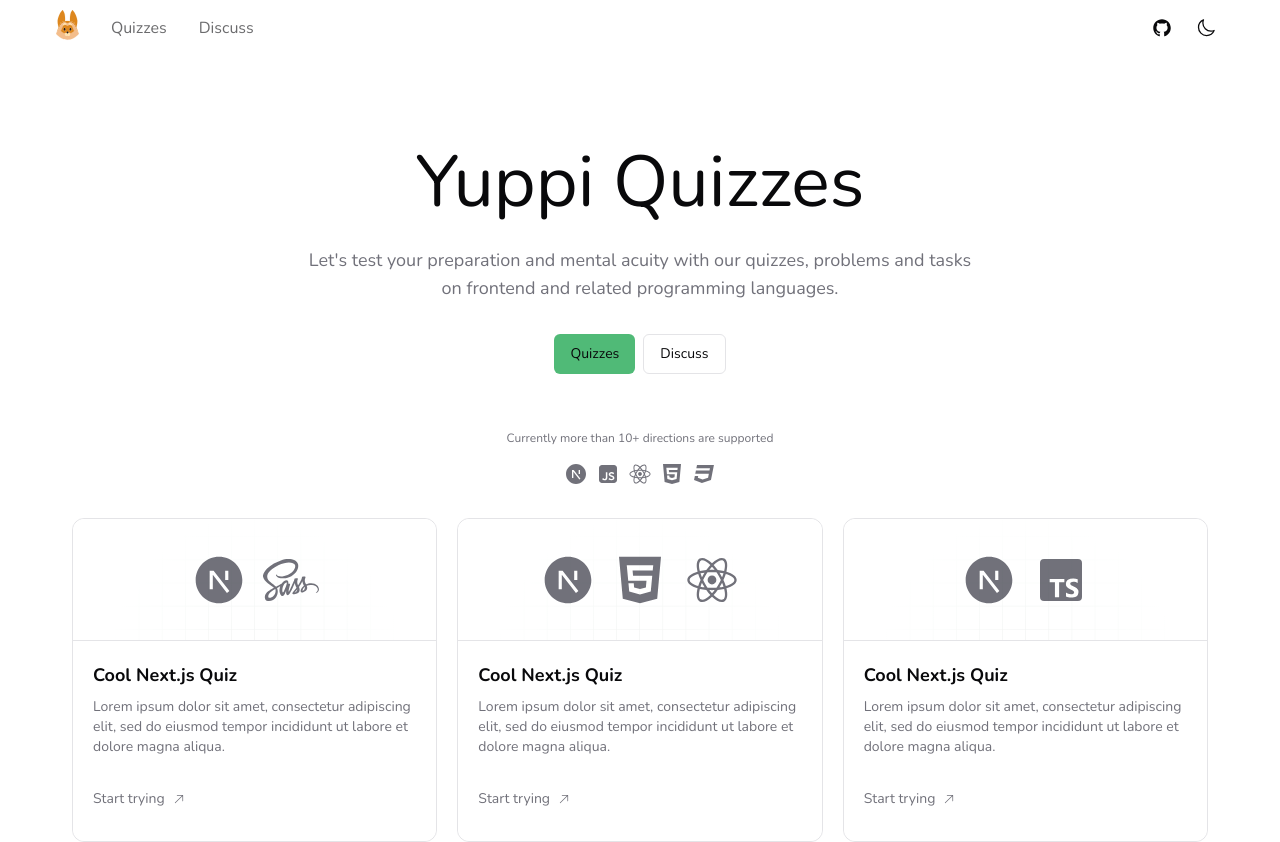
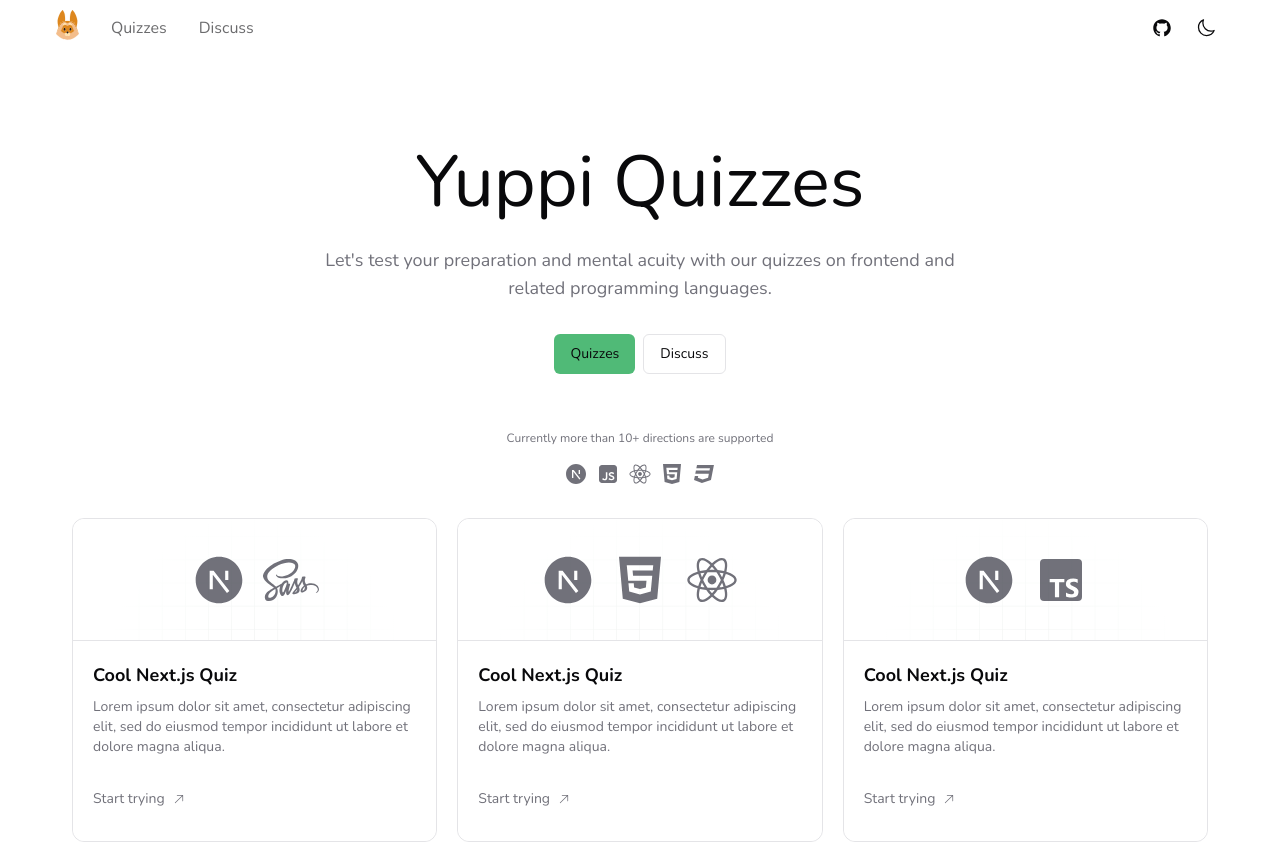
Before and after one commit to Esutarosa/yuppi, a Next.js app: page / in a window 1280 px wide. Shown: the top 842 px of the page. Built offline with nearby package versions, Linux system fonts and the light colour scheme.

Commit message:
> Fixed typo

```diff
--- a/src/components/containers/Hero/index.tsx
+++ b/src/components/containers/Hero/index.tsx
@@ -13,7 +13,7 @@
           <div className='relative z-10 lg:h-auto pt-[90px] lg:pt-[90px] lg:min-h-[300px] flex flex-col items-center justify-center sm:mx-auto md:w-3/4 lg:mx-0 lg:w-full gap-4 lg:gap-8'>
             <div className='flex flex-col items-center'>
               <h1 className='text-foreground text-4xl sm:text-5xl sm:leading-none lg:text-7xl'>Yuppi Quizzes</h1>
-              <p className='text-muted-foreground my-3 pt-2 text-sm sm:mt-5 lg:mb-0 sm:text-base lg:text-lg'>Let's test your preparation and mental acuity with our quizzes, problems and tasks on frontend and related programming languages.</p>
+              <p className='text-muted-foreground my-3 pt-2 text-sm sm:mt-5 lg:mb-0 sm:text-base lg:text-lg'>Let's test your preparation and mental acuity with our quizzes on frontend and related programming languages.</p>
             </div>
             <div className='flex items-center gap-2'>
               <Button asChild variant="default" className="bg-primary/75 text-foreground">
```
